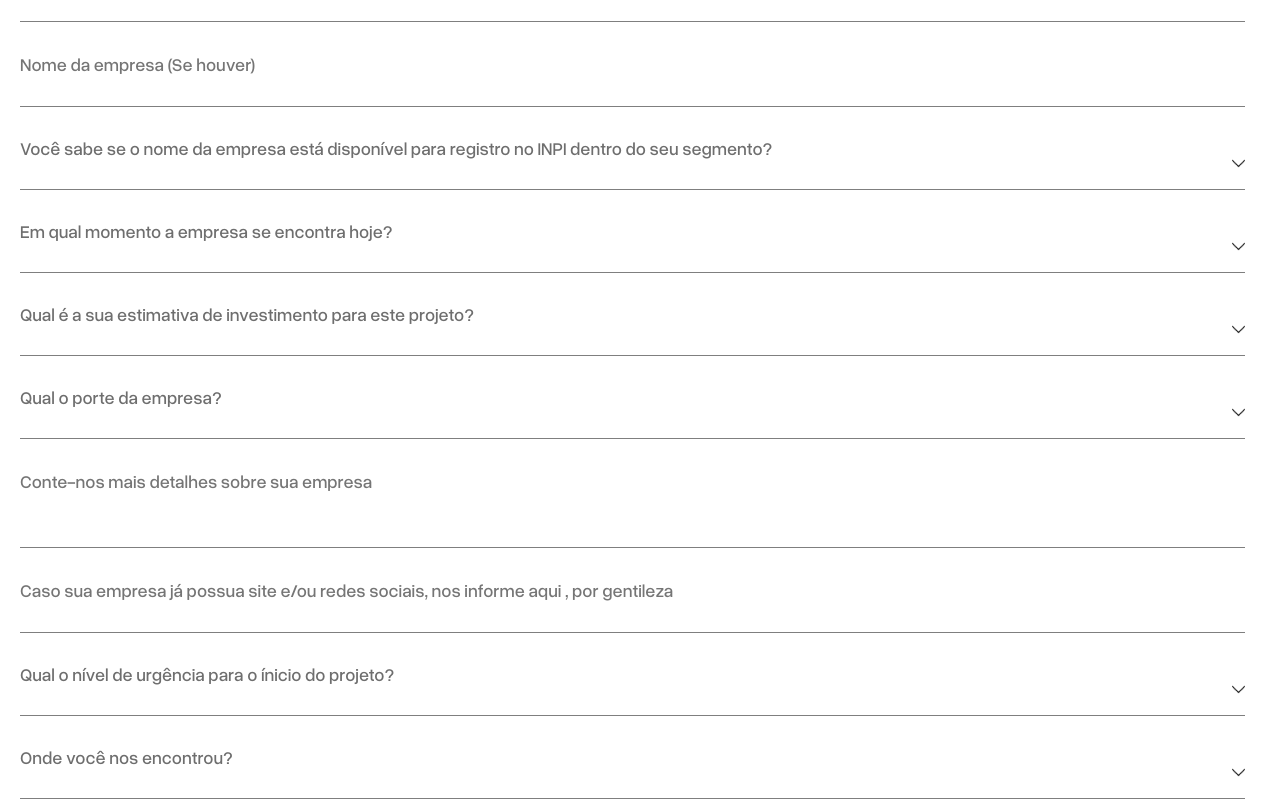
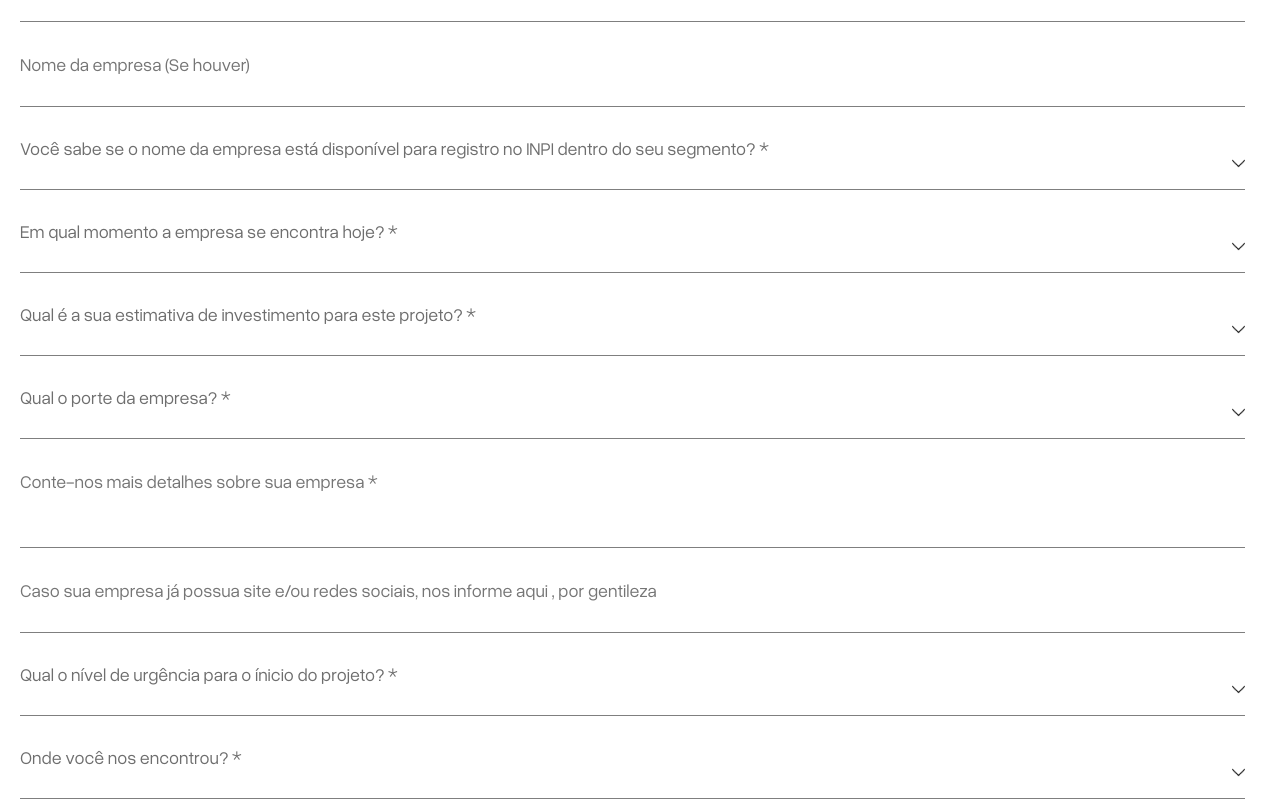
Before and after one commit to alexandrebelt/evahc, a Vue app: page /orcamento in a window 1280 px wide. Shown: the part 540-1341 px from the top of the page. Built offline with nearby package versions, Linux system fonts and the light colour scheme.

Commit message:
quase final 1

```diff
--- a/src/App.scss
+++ b/src/App.scss
@@ -105,7 +105,10 @@ section {
   -moz-osx-font-smoothing: grayscale;
   color: var(--preto);
 }
-
+p{
+  font-size: 18px;
+  font-weight: 300;
+}
 .container {
   margin: 0 auto
 }
--- a/src/components/HeaderComp.scss
+++ b/src/components/HeaderComp.scss
@@ -88,7 +88,7 @@ nav {
 
     .nav-col {
         font-weight: 400 !important;
-        font-size: 16px;
+        font-size: 18px;
     }
 
     #nav-links {
--- a/src/components/home/FaqComp.vue
+++ b/src/components/home/FaqComp.vue
@@ -123,6 +123,7 @@ export default {
 
         p {
             color: var(--cinza-quase-claro);
+            font-weight: 300;
         }
 
         .faq-row {
@@ -147,7 +148,7 @@ export default {
                     padding-left: 25px;
                 }
                 margin-bottom: 20px;
-                font-weight: 400;
+                font-weight: 300;
                 transition: 0.6s;
             }
         }
--- a/src/views/orcamento/OrcamentoView.scss
+++ b/src/views/orcamento/OrcamentoView.scss
@@ -65,6 +65,7 @@
         font-family: var(--overused);
         font-size: 18px;
         margin-bottom: 30px;
+        font-weight: 300;
         padding-bottom: 30px;
 
         &::placeholder {
--- a/src/views/orcamento/OrcamentoView.vue
+++ b/src/views/orcamento/OrcamentoView.vue
@@ -16,10 +16,10 @@
             <input name="email" required type="email" placeholder="Seu e-mail *" />
             <input name="tel" required class="numeric" type="tel" placeholder="Seu WhatsApp com DDD? *" />
             <input name="empresa" type="text" placeholder="Nome da empresa (Se houver)" />
-            <select id="inpi" name="inpi">
+            <select required id="inpi" name="inpi">
                 <option value="" selected disabled hidden> Você sabe se o nome da empresa está disponível para registro
                     no
-                    INPI dentro do seu segmento?</option>
+                    INPI dentro do seu segmento? *</option>
                 <option value="Não possui naming">Ainda não possui naming irei precisar deste serviço.</option>
                 <option value="Marca já registrada">A marca já está registrada.</option>
                 <option value="Em processo de registro">Estou em processo de registro.</option>
@@ -28,24 +28,24 @@
                 <option value="Não tenho certeza da disponibilidade">Não tenho certeza da disponibilidade.</option>
                 <option value="Não sei nada sobre marcas">Não sei nada sobre registro de marcas.</option>
             </select>
-            <select id="momento-da-empresa" name="momento-da-empresa">
-                <option value="" selected disabled hidden>Em qual momento a empresa se encontra hoje?</option>
+            <select required id="momento-da-empresa" name="momento-da-empresa">
+                <option value="" selected disabled hidden>Em qual momento a empresa se encontra hoje? *</option>
                 <option value="Começando do zero">Estou começando do zero.</option>
                 <option value="Em expansão">Em fase de expansão, precisando de uma estruturação de marca e comunicação
                     visual assertiva para consolidar a empresa.</option>
                 <option value="Consolidada">A empresa já é consolidada, mas está em fase de mudanças para se adequar ao
                     mercado de trabalho atual.</option>
             </select>
-            <select id="orcamento-de-projeto" name="orcamento-de-projeto">
-                <option value="" selected disabled hidden>Qual é a sua estimativa de investimento para este projeto?
+            <select required id="orcamento-de-projeto" name="orcamento-de-projeto">
+                <option value="" selected disabled hidden>Qual é a sua estimativa de investimento para este projeto? *
                 </option>
                 <option value="5 mil a 6 mil">5 mil a 6 mil</option>
                 <option value="7 mil a 8 mil">7 mil a 8 mil</option>
                 <option value="9 mil a 10 mil">9 mil a 10 mil</option>
                 <option value="A partir de 10 mil">A partir de 10 mil</option>
             </select>
-            <select id="porte-da-empresa" name="porte-da-empresa">
-                <option value="" selected disabled hidden>Qual o porte da empresa?</option>
+            <select required id="porte-da-empresa" name="porte-da-empresa">
+                <option value="" selected disabled hidden>Qual o porte da empresa? *</option>
                 <option value="MEI"> MEI (Micro Empreendedor Individual) </option>
                 <option value="2 a 5 funcionários">2 a 5 funcionários</option>
                 <option value="5 - 15 funcionários">5 - 15 funcionários</option>
@@ -53,18 +53,18 @@
                 <option value="50 - 100 funcionários">50 - 100 funcionários</option>
                 <option value="100+ funcionários">100+ funcionários</option>
             </select>
-            <textarea name="detalhes-empresa" required size="small" @input="autoResize"
-                placeholder="Conte-nos mais detalhes sobre sua empresa"></textarea>
+            <textarea required name="detalhes-empresa" size="small" @input="autoResize"
+                placeholder="Conte-nos mais detalhes sobre sua empresa *"></textarea>
             <input name="social" type="text"
                 placeholder="Caso sua empresa já possua site e/ou redes sociais, nos informe aqui , por gentileza" />
-            <select id="urgencia-para-inicio" name="urgencia-para-inicio">
-                <option value="" selected disabled hidden>Qual o nível de urgência para o ínicio do projeto?</option>
+            <select required id="urgencia-para-inicio" name="urgencia-para-inicio">
+                <option value="" selected disabled hidden>Qual o nível de urgência para o ínicio do projeto? *</option>
                 <option value="Pouca">Pouca</option>
                 <option value="Razoável">Razoável</option>
                 <option value="Imediata">Imediata</option>
             </select>
-            <select id="onde-nos-encontrou" name="onde-nos-encontrou">
-                <option value="" selected disabled hidden>Onde você nos encontrou?</option>
+            <select required id="onde-nos-encontrou" name="onde-nos-encontrou">
+                <option value="" selected disabled hidden>Onde você nos encontrou? *</option>
                 <option value="Google">Google</option>
                 <option value="Instagram">Instagram</option>
                 <option value="Behance">Behance</option>
--- a/src/views/project/ProjectView.scss
+++ b/src/views/project/ProjectView.scss
@@ -59,7 +59,9 @@
 
         }
     }
-
+    .wp-block-image {
+        margin: 20px 0;
+      }
     .wp-block-columns {
         margin: 80px 0;
 
```
